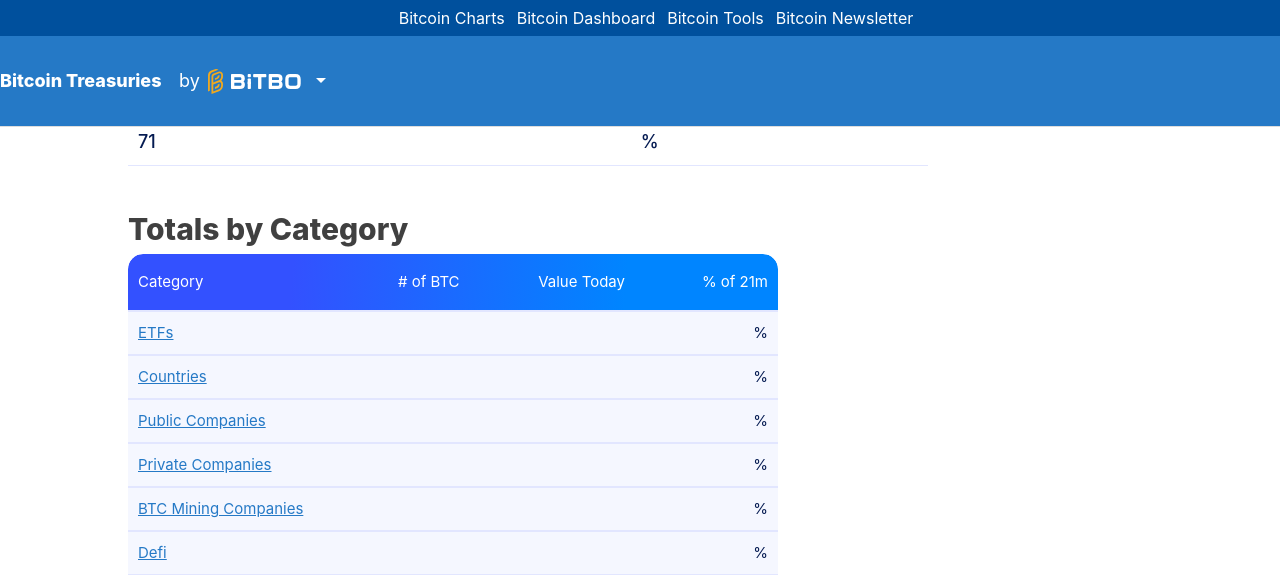
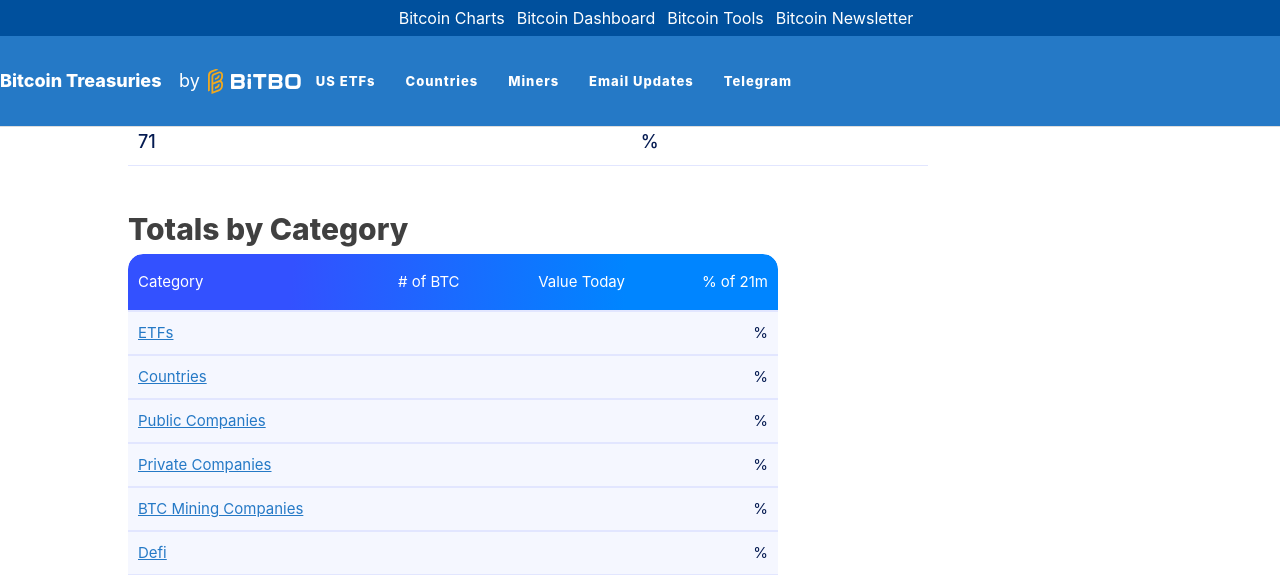
Before and after one commit to coelhogonzalo/treasuries, a Django app: page / in a window 1280 px wide. Shown: the top 575 px of the page. Run offline with Django 5.2, Linux system fonts and the light colour scheme; data that the repository does not hold is empty.

Commit message:
Added favicon and navbar in progress

```diff
--- a/treasuries/templates/index.html
+++ b/treasuries/templates/index.html
@@ -12,6 +12,7 @@
   <!-- Add additional CSS in static file -->
   {% load static %}
   <link rel="stylesheet" href="{% static 'styles.css' %}" />
+  <link rel="icon" href="{% static 'favicon.ico' %}" />
 
 </head>
 
--- a/treasuries/templates/nav.html
+++ b/treasuries/templates/nav.html
@@ -32,20 +32,81 @@
 
 
             <li class="nav-item dropdown">
-                <a class="nav-link dropdown-toggle" href="#" id="navbarDropdown" role="button" data-toggle="dropdown"
-                    aria-haspopup="true" aria-expanded="false"></a>
+
                 <div class="dropdown-menu dropdown-menu-right" aria-labelledby="navbarDropdown">
 
 
-                    <a class="dropdown-item" href="</a>
+                    <a class="dropdown-item" href="/us-etfs/">US ETFs</a>
 
 
               </div>
             </li>
 
             <li class=" nav-item">
-                        <a class="nav-link" href="</a>
+                        <a class="nav-link" href="/us-etfs/">US ETFs</a>
             </li>
+
+            <li class="nav-item dropdown">
+
+                <div class="dropdown-menu dropdown-menu-right" aria-labelledby="navbarDropdown">
+
+
+                    <a class="dropdown-item" href="/countries/">Countries</a>
+
+
+              </div>
+            </li>
+
+            <li class=" nav-item">
+                        <a class="nav-link" href="/countries/">Countries</a>
+            </li>
+
+            <li class="nav-item dropdown">
+
+                <div class="dropdown-menu dropdown-menu-right" aria-labelledby="navbarDropdown">
+
+
+                    <a class="dropdown-item" href="/miners/">Miners</a>
+
+
+              </div>
+            </li>
+
+            <li class=" nav-item">
+                        <a class="nav-link" href="/miners/">Miners</a>
+            </li>
+
+            <li class="nav-item dropdown">
+
+                <div class="dropdown-menu dropdown-menu-right" aria-labelledby="navbarDropdown">
+
+
+                    <a class="dropdown-item" href="https://alerts.bitcointreasuries.com/subscribe">Email Updates</a>
+
+
+              </div>
+            </li>
+
+            <li class=" nav-item">
+                        <a class="nav-link" href="https://alerts.bitcointreasuries.com/subscribe">Email Updates</a>
+            </li>
+
+            <li class="nav-item dropdown">
+
+                <div class="dropdown-menu dropdown-menu-right" aria-labelledby="navbarDropdown">
+
+
+                    <a class="dropdown-item" href="https://t.me/BTCTreasuries">Telegram</a>
+
+
+              </div>
+            </li>
+
+            <li class=" nav-item">
+                        <a class="nav-link" href="https://t.me/BTCTreasuries">Telegram</a>
+            </li>
+
+
 
 
 
@@ -59,13 +120,13 @@
 
 
 
-      <div class=" avatar-container">
+      <!-- <div class=" avatar-container">
                             <div class="avatar-img-border">
                                 <a href="">
                                     <img alt="Navigation bar avatar" class="avatar-img" src="" />
                                 </a>
                             </div>
-                </div>
+                </div> -->
 
 
 </nav>
```
